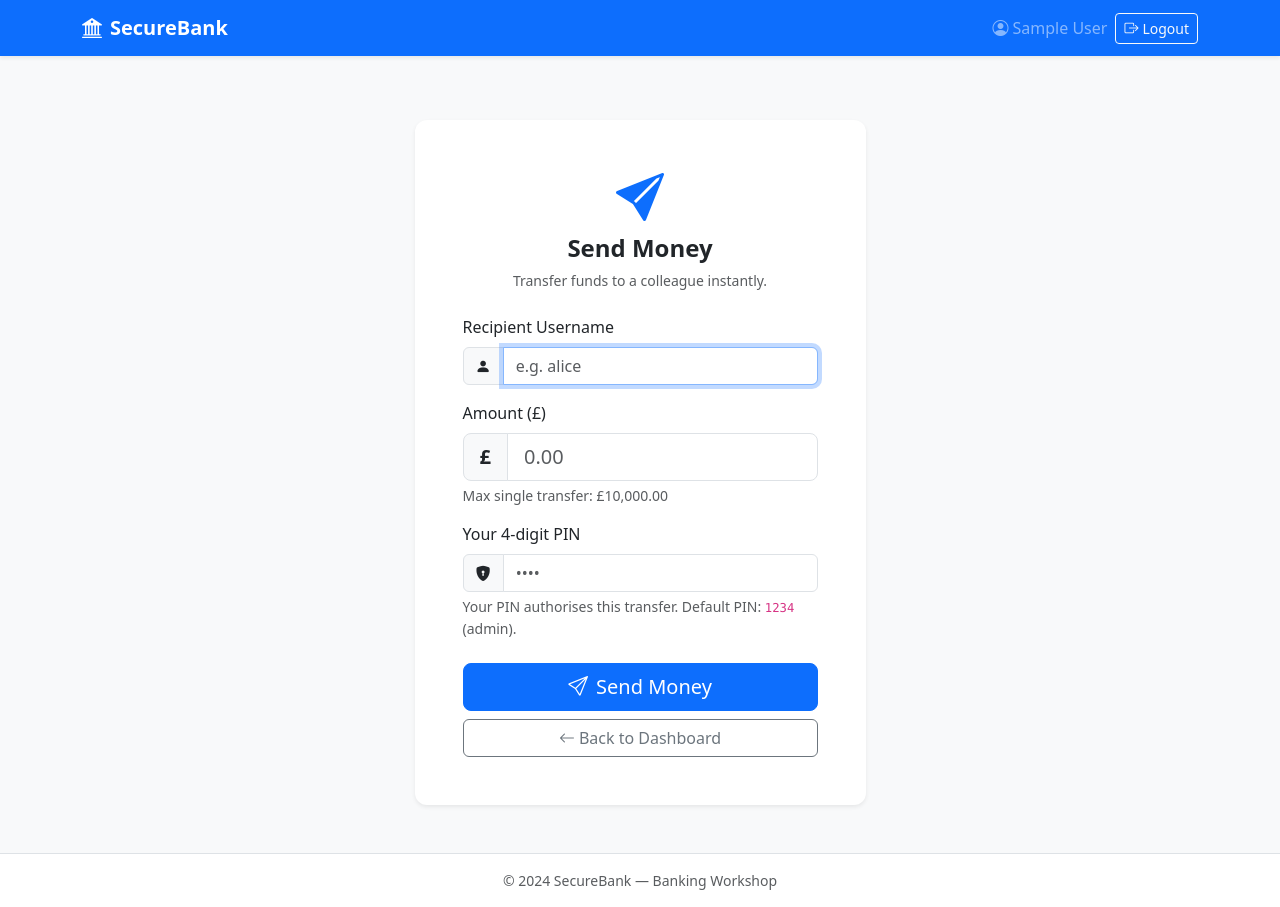
After one commit to ommisal-rgb/bob-banking-app, a Flask app: page /transfer in a window 1280 px wide. The commit adds this page. Run offline with Flask 3, Linux system fonts and the light colour scheme; the visitor is signed in with stand-in values (Sample User, id 1).

Commit message:
Add peer-to-peer transfer feature with PIN authorisation
- New /transfer route: send money to colleagues by username + 4-digit PIN
- transfer_service.py: atomic debit+credit in single DB transaction
- Live recipient name preview (JS fetch to /transfer/lookup)
- Dashboard: Send Money button + transfer_in/transfer_out badges with counterparty column
- DB migration: adds pin_hash to customers, related_user to transactions
- Seeds 3 accounts: admin (PIN:1234), alice (PIN:5678), bob (PIN:9012)
- 12 new unit tests — 33 total, all passing

```diff
--- a/BACKEND/app.py
+++ b/BACKEND/app.py
@@ -75,12 +75,14 @@ with app.app_context():
 from routes.auth         import auth_bp
 from routes.dashboard    import dashboard_bp
 from routes.transactions import transactions_bp
+from routes.transfer     import transfer_bp
 
 app.register_blueprint(auth_bp)
 app.register_blueprint(dashboard_bp)
 app.register_blueprint(transactions_bp)
+app.register_blueprint(transfer_bp)
 
-logger.info("Blueprints registered: auth, dashboard, transactions")
+logger.info("Blueprints registered: auth, dashboard, transactions, transfer")
 
 # ---------------------------------------------------------------------------
 # Root route — redirect visitors straight to /login.
--- /dev/null
+++ b/BACKEND/routes/transfer.py
@@ -0,0 +1,81 @@
+"""
+BACKEND/routes/transfer.py
+---------------------------
+Blueprint: transfer
+URL prefix: /
+
+GET  /transfer          — show the send-money form
+POST /transfer          — process a transfer
+GET  /transfer/lookup   — JSON endpoint: resolve a username to a display name (live preview)
+"""
+
+import logging
+from flask import (
+    Blueprint, render_template, request, redirect,
+    url_for, session, flash, jsonify
+)
+from routes.auth import login_required
+from services.transfer_service import transfer, lookup_recipient
+
+logger = logging.getLogger(__name__)
+
+transfer_bp = Blueprint("transfer", __name__)
+
+
+@transfer_bp.route("/transfer", methods=["GET", "POST"])
+@login_required
+def transfer_route():
+    if request.method == "GET":
+        return render_template("transfer.html")
+
+    sender_id          = session["user_id"]
+    recipient_username = request.form.get("recipient", "").strip()
+    raw_amount         = request.form.get("amount", "").strip()
+    pin                = request.form.get("pin", "").strip()
+
+    result = transfer(sender_id, recipient_username, raw_amount, pin)
+
+    if result["success"]:
+        flash(
+            f"Transfer successful! £{float(raw_amount):,.2f} sent to "
+            f"{result['recipient_name']}. Your new balance: £{result['balance']:,.2f}",
+            "success",
+        )
+        return redirect(url_for("dashboard.dashboard"))
+
+    # Stay on form and preserve non-sensitive inputs (never re-populate PIN)
+    flash(result["error"], "danger")
+    return render_template(
+        "transfer.html",
+        recipient=recipient_username,
+        amount=raw_amount,
+    ), 422
+
+
+@transfer_bp.route("/transfer/lookup")
+@login_required
+def recipient_lookup():
+    """
+    JSON endpoint for live recipient name preview.
+    Called by the transfer form as the user types a username.
+    Returns: {"found": true, "full_name": "Alice Smith"} or {"found": false}
+    """
+    username = request.args.get("username", "").strip()
+    sender_id = session["user_id"]
+
+    if not username:
+        return jsonify({"found": False})
+
+    row = lookup_recipient(username)
+
+    # Don't reveal the sender's own name (can't send to yourself)
+    if row is None or row["username"].lower() == _get_sender_username(sender_id):
+        return jsonify({"found": False})
+
+    return jsonify({"found": True, "full_name": row["full_name"]})
+
+
+def _get_sender_username(customer_id: int) -> str:
+    from services.account_service import get_account
+    acc = get_account(customer_id)
+    return acc["username"].lower() if acc else ""
--- a/BACKEND/services/account_service.py
+++ b/BACKEND/services/account_service.py
@@ -66,7 +66,7 @@ def get_transactions(customer_id: int) -> list[dict]:
     """Return all transactions for *customer_id*, most recent first."""
     from database.db import get_many
     return get_many(
-        "SELECT type, amount, timestamp FROM transactions "
+        "SELECT type, amount, timestamp, related_user FROM transactions "
         "WHERE customer_id = ? ORDER BY id DESC",
         (customer_id,)
     )
--- a/FRONTEND/static/css/custom.css
+++ b/FRONTEND/static/css/custom.css
@@ -52,3 +52,7 @@ footer {
     padding: 1.5rem !important;
   }
 }
+
+/* ---------- Transfer badge colour variants ---------- */
+.bg-warning-subtle { background-color: #fff3cd !important; }
+.bg-info-subtle    { background-color: #cff4fc !important; }
--- /dev/null
+++ b/FRONTEND/templates/transfer.html
@@ -0,0 +1,170 @@
+{% extends "base.html" %}
+{% block title %}Send Money{% endblock %}
+
+{% block content %}
+<div class="container py-5">
+  <div class="row justify-content-center">
+    <div class="col-12 col-sm-10 col-md-7 col-lg-6 col-xl-5">
+
+      <div class="card border-0 shadow-sm">
+        <div class="card-body p-4 p-md-5">
+
+          <!-- Heading -->
+          <div class="text-center mb-4">
+            <div class="display-5 text-primary mb-2">
+              <i class="bi bi-send-fill"></i>
+            </div>
+            <h1 class="h4 fw-semibold text-dark">Send Money</h1>
+            <p class="text-muted small mb-0">Transfer funds to a colleague instantly.</p>
+          </div>
+
+          <form method="POST" action="{{ url_for('transfer.transfer_route') }}" novalidate>
+
+            <!-- Recipient username -->
+            <div class="mb-3">
+              <label for="recipient" class="form-label fw-medium">Recipient Username</label>
+              <div class="input-group">
+                <span class="input-group-text bg-light"><i class="bi bi-person-fill"></i></span>
+                <input
+                  type="text"
+                  id="recipient"
+                  name="recipient"
+                  class="form-control"
+                  placeholder="e.g. alice"
+                  value="{{ recipient | default('') }}"
+                  autocomplete="off"
+                  required
+                  autofocus
+                >
+              </div>
+              <!-- Live name preview injected here by JS -->
+              <div id="recipient-preview" class="form-text mt-1"></div>
+            </div>
+
+            <!-- Amount -->
+            <div class="mb-3">
+              <label for="amount" class="form-label fw-medium">Amount (£)</label>
+              <div class="input-group input-group-lg">
+                <span class="input-group-text bg-light fw-bold">£</span>
+                <input
+                  type="number"
+                  id="amount"
+                  name="amount"
+                  class="form-control"
+                  placeholder="0.00"
+                  value="{{ amount | default('') }}"
+                  step="0.01"
+                  min="0.01"
+                  max="10000"
+                  required
+                >
+              </div>
+              <div class="form-text text-muted">Max single transfer: £10,000.00</div>
+            </div>
+
+            <!-- PIN -->
+            <div class="mb-4">
+              <label for="pin" class="form-label fw-medium">Your 4-digit PIN</label>
+              <div class="input-group">
+                <span class="input-group-text bg-light"><i class="bi bi-shield-lock-fill"></i></span>
+                <input
+                  type="password"
+                  id="pin"
+                  name="pin"
+                  class="form-control"
+                  placeholder="••••"
+                  maxlength="4"
+                  minlength="4"
+                  pattern="\d{4}"
+                  inputmode="numeric"
+                  autocomplete="off"
+                  required
+                >
+              </div>
+              <div class="form-text text-muted">
+                Your PIN authorises this transfer. Default PIN: <code>1234</code> (admin).
+              </div>
+            </div>
+
+            <!-- Confirmation summary (shown by JS once all fields are filled) -->
+            <div id="transfer-summary" class="alert alert-primary d-none mb-4 small" role="status">
+              <i class="bi bi-info-circle me-1"></i>
+              You are about to send <strong id="summary-amount"></strong>
+              to <strong id="summary-name"></strong>.
+            </div>
+
+            <div class="d-grid gap-2">
+              <button type="submit" class="btn btn-primary btn-lg">
+                <i class="bi bi-send me-2"></i>Send Money
+              </button>
+              <a href="{{ url_for('dashboard.dashboard') }}" class="btn btn-outline-secondary">
+                <i class="bi bi-arrow-left me-1"></i>Back to Dashboard
+              </a>
+            </div>
+
+          </form>
+
+        </div>
+      </div>
+
+    </div>
+  </div>
+</div>
+
+<script>
+(function () {
+  const recipientInput = document.getElementById('recipient');
+  const amountInput    = document.getElementById('amount');
+  const preview        = document.getElementById('recipient-preview');
+  const summary        = document.getElementById('transfer-summary');
+  const summaryAmount  = document.getElementById('summary-amount');
+  const summaryName    = document.getElementById('summary-name');
+
+  let resolvedName = '';
+  let debounceTimer = null;
+
+  function updateSummary() {
+    const amt = parseFloat(amountInput.value);
+    if (resolvedName && amt > 0) {
+      summaryAmount.textContent = '£' + amt.toFixed(2);
+      summaryName.textContent   = resolvedName;
+      summary.classList.remove('d-none');
+    } else {
+      summary.classList.add('d-none');
+    }
+  }
+
+  recipientInput.addEventListener('input', function () {
+    clearTimeout(debounceTimer);
+    const val = this.value.trim();
+    if (!val) {
+      preview.innerHTML = '';
+      resolvedName = '';
+      updateSummary();
+      return;
+    }
+    debounceTimer = setTimeout(function () {
+      fetch('/transfer/lookup?username=' + encodeURIComponent(val))
+        .then(r => r.json())
+        .then(data => {
+          if (data.found) {
+            resolvedName = data.full_name;
+            preview.innerHTML =
+              '<span class="text-success"><i class="bi bi-check-circle-fill me-1"></i>' +
+              data.full_name + '</span>';
+          } else {
+            resolvedName = '';
+            preview.innerHTML = val.length > 1
+              ? '<span class="text-danger"><i class="bi bi-x-circle-fill me-1"></i>Username not found</span>'
+              : '';
+          }
+          updateSummary();
+        })
+        .catch(() => { preview.innerHTML = ''; resolvedName = ''; });
+    }, 400);
+  });
+
+  amountInput.addEventListener('input', updateSummary);
+})();
+</script>
+{% endblock %}
```
Also changed, not shown: BACKEND/database/db.py (+73 -15 lines), BACKEND/services/transfer_service.py (added, +137 -0 lines), FRONTEND/templates/dashboard.html (+21 -2 lines), TESTS/test_transfer_service.py (added, +123 -0 lines).
